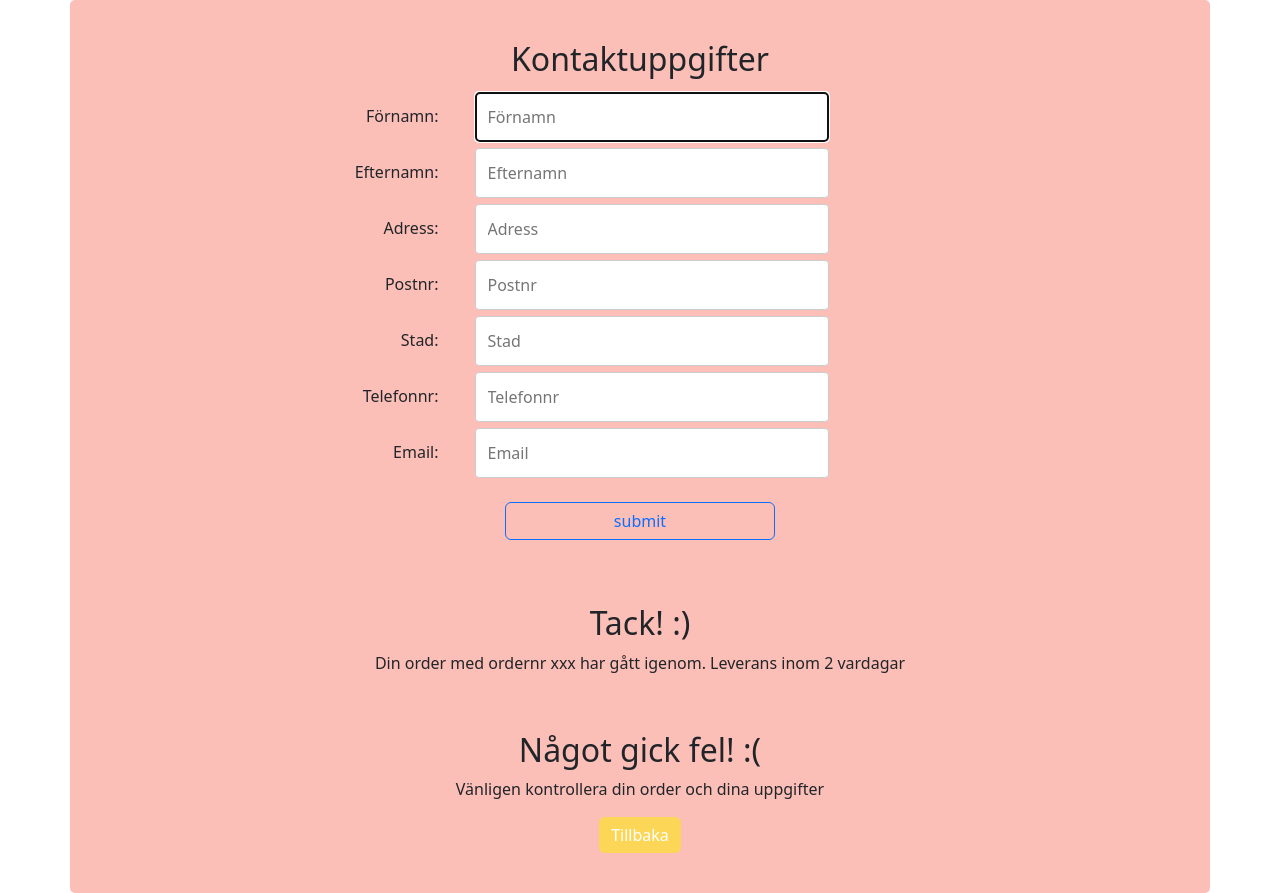
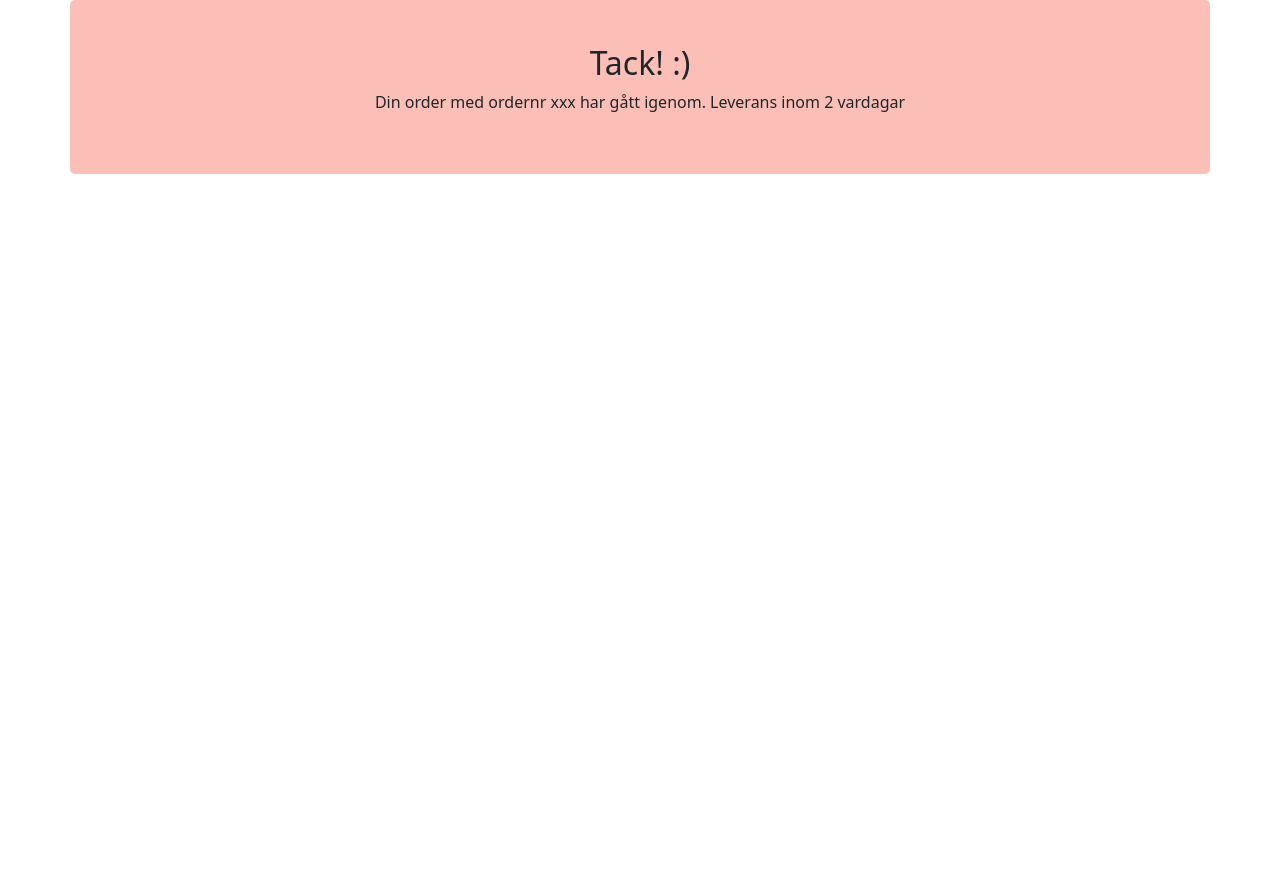
Before and after one commit to louisekeinstrom/bortakvall_grupp1, a plain HTML site: page kassa.html in a window 1280 px wide. After the commit the page ends 800 px from the top, so only its background shows below. Drawn offline with nearby package versions, Linux system fonts and the light colour scheme.

Commit message:
innan merge

```diff
--- a/kassa.css
+++ b/kassa.css
@@ -36,6 +36,16 @@ label {
     width: 100%;
     margin-top: 6px;
 }
+
+/* för att gömma olika delar*/
+
+.hide {
+    display: none;
+}
+
+/*tackmeddelande*/
+
+
 
 /*knapp för felmeddelande */
 .inventory {
--- a/kassa.html
+++ b/kassa.html
@@ -18,7 +18,7 @@
     <!--div där varukorgen visas-->
     <div class="container justify-content-center">
 
-        <div class="customer container">
+        <div class="customer container hide">
             <h2 class="text-center">Kontaktuppgifter</h2>
 
             <form>
@@ -78,7 +78,7 @@
         <!--div med bokningsbekräftelse som göms till efter att
     kunduppgifterna submittas om beställningen går igenom.
 ordernr + tackmeddelande -->
-        <div class="container text-center mx-auto" id="confirmation">
+        <div class="container text-center mx-auto p-4" id="confirmation">
             <div>
                 <h2>Tack! :)</h2><!--kundnamn här-->
                 <p>Din order med ordernr xxx har gått igenom. Leverans inom 2 vardagar</p><!--ordernr-->
@@ -86,7 +86,7 @@ ordernr + tackmeddelande -->
         </div>
 
         <!--div som göms med felmeddelande visas beställningen inte går igenom-->
-        <div class="container text-center mx-auto" id="wrong">
+        <div class="container text-center mx-auto hide" id="wrong">
             <div>
                 <h2>Något gick fel! :(</h2><!--kundnamn här-->
                 <p>Vänligen kontrollera din order och dina uppgifter</p>
```
